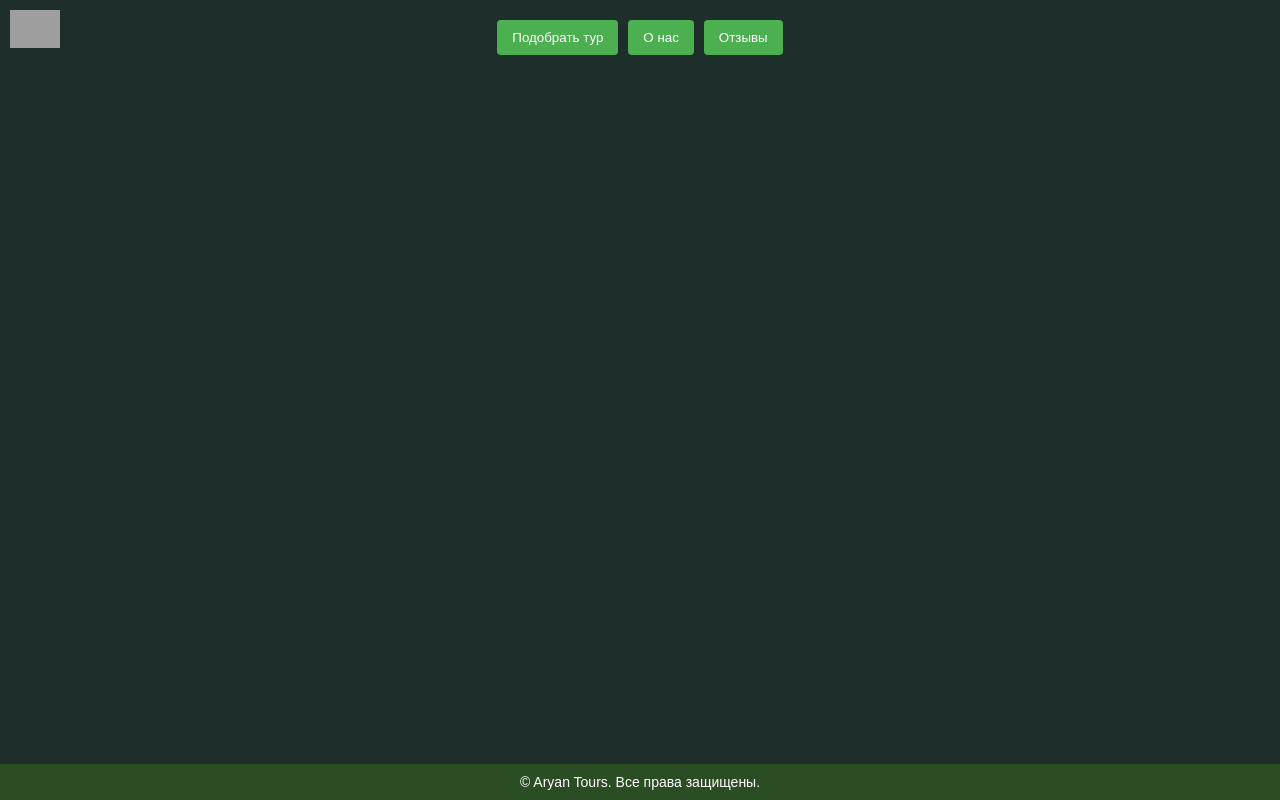
After one commit to shard1x/Arayn-Tours, a Flask app: page /contacts in a window 1280 px wide. The commit adds this page. Run offline with Flask 3, Linux system fonts and the light colour scheme; some libraries are stand-ins or nearby versions; grey boxes are pictures that could not be loaded.

Commit message:
Первая версия билд

```diff
--- a/server.py
+++ b/server.py
@@ -35,6 +35,10 @@ def home():
 @app.route('/about')
 def about():
     return render_template('about.html')
+
+@app.route('/contacts')
+def contacts():
+    return render_template('contacts.html')
 
 @app.route('/register', methods=['GET', 'POST'])
 def register():
--- /dev/null
+++ b/static/css/contacts_style.css
@@ -0,0 +1,86 @@
+/* Базовые стили для тела страницы */
+body {
+  font-family: Arial, sans-serif;
+  margin: 0;
+  padding: 0;
+  background-color: #1e2e2b; /* тёмно-зеленый фон */
+  color: #e0e0e0; /* светлый текст для контраста */
+}
+
+/* Обертка для всего контента, чтобы закрепить футер */
+.page-container {
+  display: flex;
+  flex-direction: column;
+  min-height: 100vh;
+  padding-bottom: 60px;
+}
+
+/* Футер */
+.footer {
+  position: fixed;
+  bottom: 0;
+  left: 0;
+  width: 100%;
+  background-color: #2b4d23;
+  color: #fff;
+  font-size: 14px;
+  padding: 10px 0;
+  text-align: center;
+  z-index: 1000;
+}
+
+/* Логотип - фиксирован */
+.logo-link {
+  position: fixed;
+  top: 10px;
+  left: 10px;
+  z-index: 1000;
+}
+.logo {
+  width: 50px;
+  height: auto;
+}
+
+/* Универсальный скрыващий класс */
+.hidden {
+  display: none;
+}
+
+/* Центрирование и отступы для кнопок */
+.button-section {
+  display: flex;
+  justify-content: center;
+  gap: 10px;
+  margin: 20px 0;
+}
+
+/* Основной контент */
+.content {
+  flex: 1;
+  padding: 20px;
+}
+
+/* Стили для списка Hikes */
+#hikesList {
+  list-style: none;
+  padding: 0;
+  margin-top: 10px;
+}
+#hikesList li {
+  margin: 5px 0;
+}
+
+/* Кнопки - стиль в тёмных тонах */
+button {
+  background-color: #4CAF50;
+  color: #fff;
+  border: none;
+  padding: 10px 15px;
+  border-radius: 4px;
+  cursor: pointer;
+  transition: background-color 0.3s, transform 0.2s;
+}
+button:hover {
+  background-color: #388e3c;
+  transform: scale(1.05);
+}
--- /dev/null
+++ b/templates/contacts.html
@@ -0,0 +1,29 @@
+<!DOCTYPE html>
+<html lang="ru">
+<head>
+<meta charset="UTF-8" />
+<title>Контакты</title>
+    <!-- Подключение внешнего CSS -->
+<link rel="stylesheet" href="/static/css/contacts_style.css" />
+</head>
+<body>
+
+<!-- Логотип в левом верхнем -->
+<a href="/" class="logo-link">
+  <img src="static/images/main-logo.png" alt="Логотип" class="logo" />
+</a>
+
+<!-- Основной контент -->
+<div class="button-section">
+    <button id="hikesButton">Подобрать тур</button>
+    <button onclick="location.href='/about'">О нас</button>
+    <button onclick="location.href='/reviews'">Отзывы</button>
+</div>
+
+<!-- Футер -->
+<div class="footer">
+    © Aryan Tours. Все права защищены.
+</div>
+
+</body>
+</html>
--- a/templates/main.html
+++ b/templates/main.html
@@ -15,8 +15,9 @@
 
 <!-- Основной контент -->
 <div class="button-section">
-    <button id="hikesButton">Походы</button>
+    <button id="hikesButton">Подобрать тур</button>
     <button onclick="location.href='/about'">О нас</button>
+    <button onclick="location.href='/contacts'">Контакты</button>
     <button onclick="location.href='/reviews'">Отзывы</button>
     <ul id="hikesList" class="hidden">
         <li><a href="/finland">Финляндия</a></li>
--- a/templates/reviews.html
+++ b/templates/reviews.html
@@ -15,9 +15,9 @@
 
 <!-- Основной контент -->
 <div class="button-section">
-    <button id="hikesButton">Походы</button>
+    <button id="hikesButton">Подобрать тур</button>
     <button onclick="location.href='/about'">О нас</button>
-    <button onclick="location.href='/reviews'">Отзывы</button>
+    <button onclick="location.href='/contacts'">Контакты</button>
 </div>
 
 <!-- Футер -->
```
